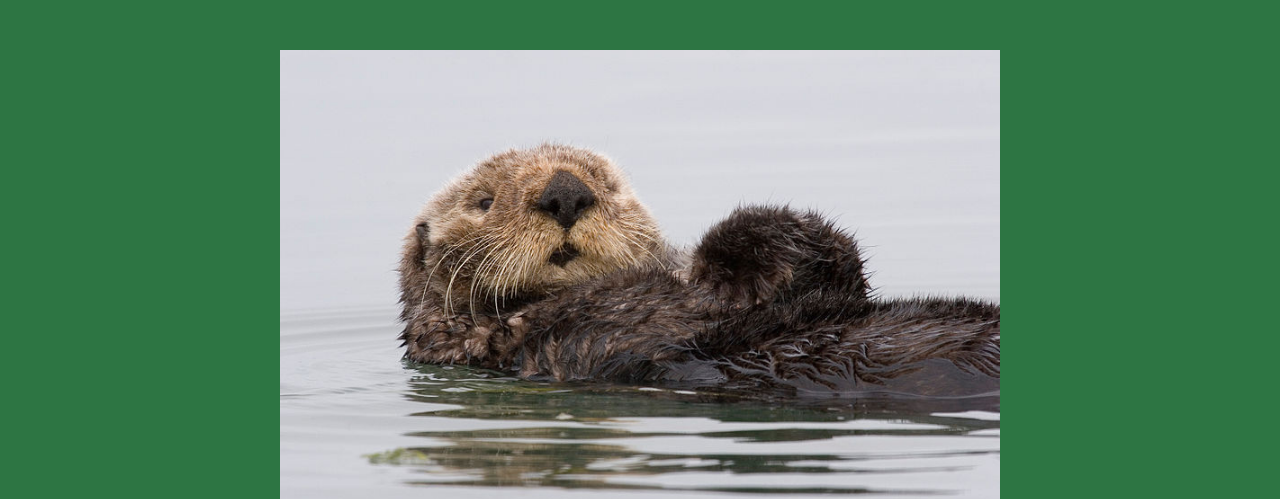
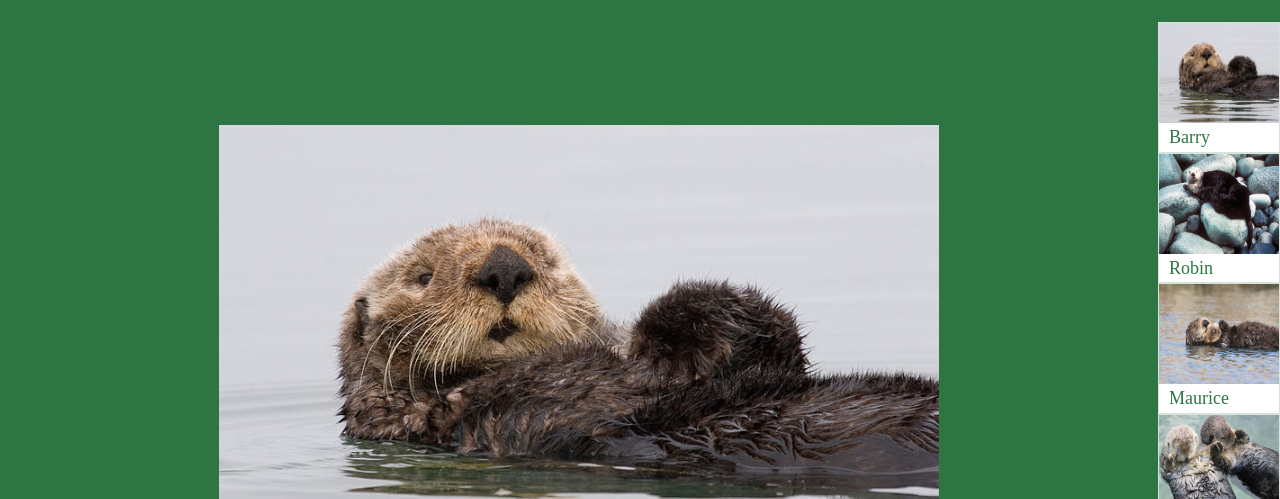
Before and after one commit to ecshenryho/473-hw2, a plain HTML site: page ottergram/index.html in a window 1280 px wide. Shown: the part 80-579 px from the top of the page. Drawn offline with nearby package versions, Linux system fonts and the light colour scheme.

Commit message:
add media query

```diff
--- a/ottergram/stylesheet/styles.css
+++ b/ottergram/stylesheet/styles.css
@@ -113,3 +113,12 @@ html, body {
   margin: 0;
   padding: 4px 10px;
 }
+@media all and (min-width:768px)  {
+  .main-content{
+    flex-direction: row;
+    overflow: hidden;
+  }
+  .thumbnail-list{
+    flex-direction: column;
+  }
+}
```
